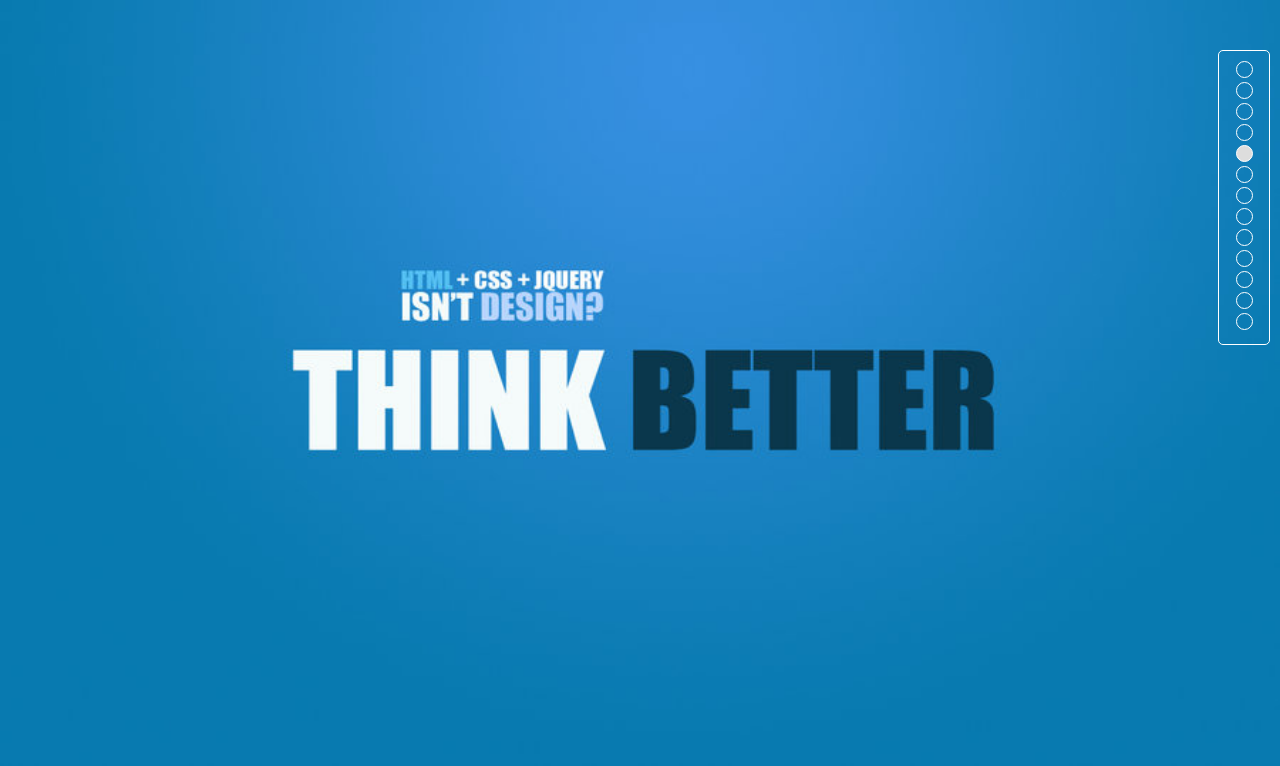
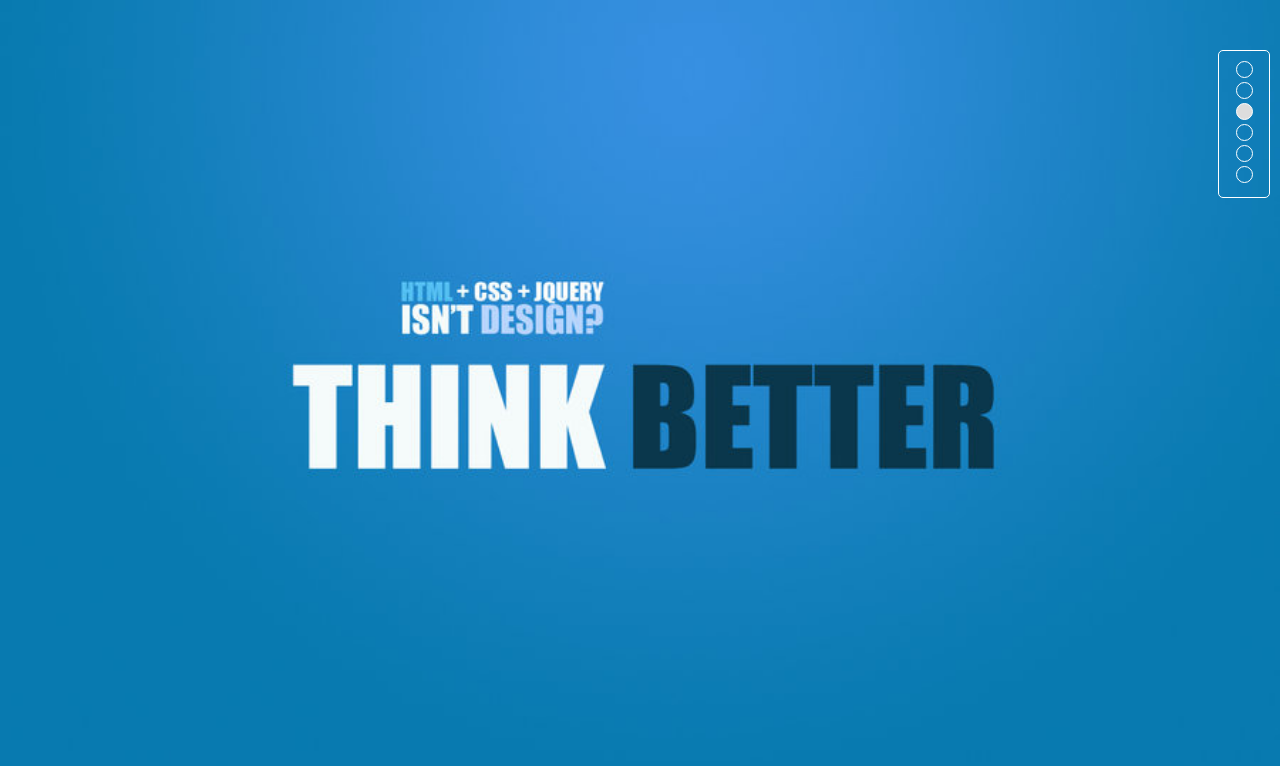
Before and after one commit to abinthaha/Scroll-Parallax, a plain HTML site: page index.html in a window 1280 px wide. Shown: the top 766 px of the page. Drawn offline with Linux system fonts and the light colour scheme.

Commit message:
Section size resizing as per window size completed

```diff
--- a/index.html
+++ b/index.html
@@ -14,13 +14,6 @@
 		<li></li>
 		<li></li>
 		<li></li>
-		<li></li>
-		<li></li>
-		<li></li>
-		<li></li>
-		<li></li>
-		<li></li>
-		<li></li>
 	</ul>
 	<main class="contents">
 		<section id="s1">
@@ -30,24 +23,15 @@
 			<div class="img_container"><img src="images/cute_nature-1920x1080.jpg"></div>
 		</section>
 		<section id="s3">
-			<div class="img_container"><img src="images/267869.jpg"></div>
+			<div class="img_container"><img src="images/scuderia_bizzarrini_1080p-1920x1080.jpg"></div>
 		</section>
 		<section id="s4">
-			<div class="img_container"><img src="images/13134114V18.jpg"></div>
+			<div class="img_container"><img src="images/plants-narcissus-yellow-flower-wallpaper-1680x1050.jpg"></div>
 		</section>
 		<section id="s5">
-			<div class="img_container"><img src="images/kabali_first_look-wallpaper-1366x768.jpg"></div>
+			<div class="img_container"><img src="images/doves-1920x1080.jpg"></div>
 		</section>
 		<section id="s6">
-			<div class="img_container"><img src="images/scuderia_bizzarrini_1080p-1920x1080.jpg"></div>
-		</section>
-		<section id="s7">
-			<div class="img_container"><img src="images/plants-narcissus-yellow-flower-wallpaper-1680x1050.jpg"></div>
-		</section>
-		<section id="s8">
-			<div class="img_container"><img src="images/scuderia_bizzarrini_1080p-1920x1080.jpg"></div>
-		</section>
-		<section id="s9">
 			<div class="img_container"><img src="images/Fs4Umml.jpg"></div>
 		</section>
 	</main>
--- a/js/script.js
+++ b/js/script.js
@@ -1,5 +1,10 @@
 var TopPosArray = [];
 $(document).ready(function () {
+
+	var winHeight = $(window).height();
+	$('.contents section').css('height', winHeight+'px');
+
+
 	var body = $("html, body"),
 		st = $(document).scrollTop(),
 		flag = true;
@@ -13,7 +18,9 @@ $(document).ready(function () {
 		var current = $('#navigator .active'),
 			index = current.index(),
 			st = $(document).scrollTop();
-		if (st > TopPosArray[index+1]) {
+
+		console.log(st);
+		if (st >= TopPosArray[index+1]) {
 			current.removeClass('active');
 			current.next().addClass("active");
 		}
--- a/styles.css
+++ b/styles.css
@@ -2,8 +2,7 @@ html, body {
 	padding: 0;
 	margin: 0;
 }
-#s1, #s2, #s3, #s4, #s5, #s6, #s7, #s8, #s9 {
-	height: 768px;
+#s1, #s2, #s3, #s4, #s5, #s6 {
 	transition: all 0.3s linear;
 	width: 100%;
 }
```
Also changed, not shown: images/13134114V18.jpg (deleted), images/Kabali1.jpg (deleted), images/deadpool-wide.jpg (deleted), images/kabali_first_look-wallpaper-1366x768.jpg (deleted), 1 other file.
